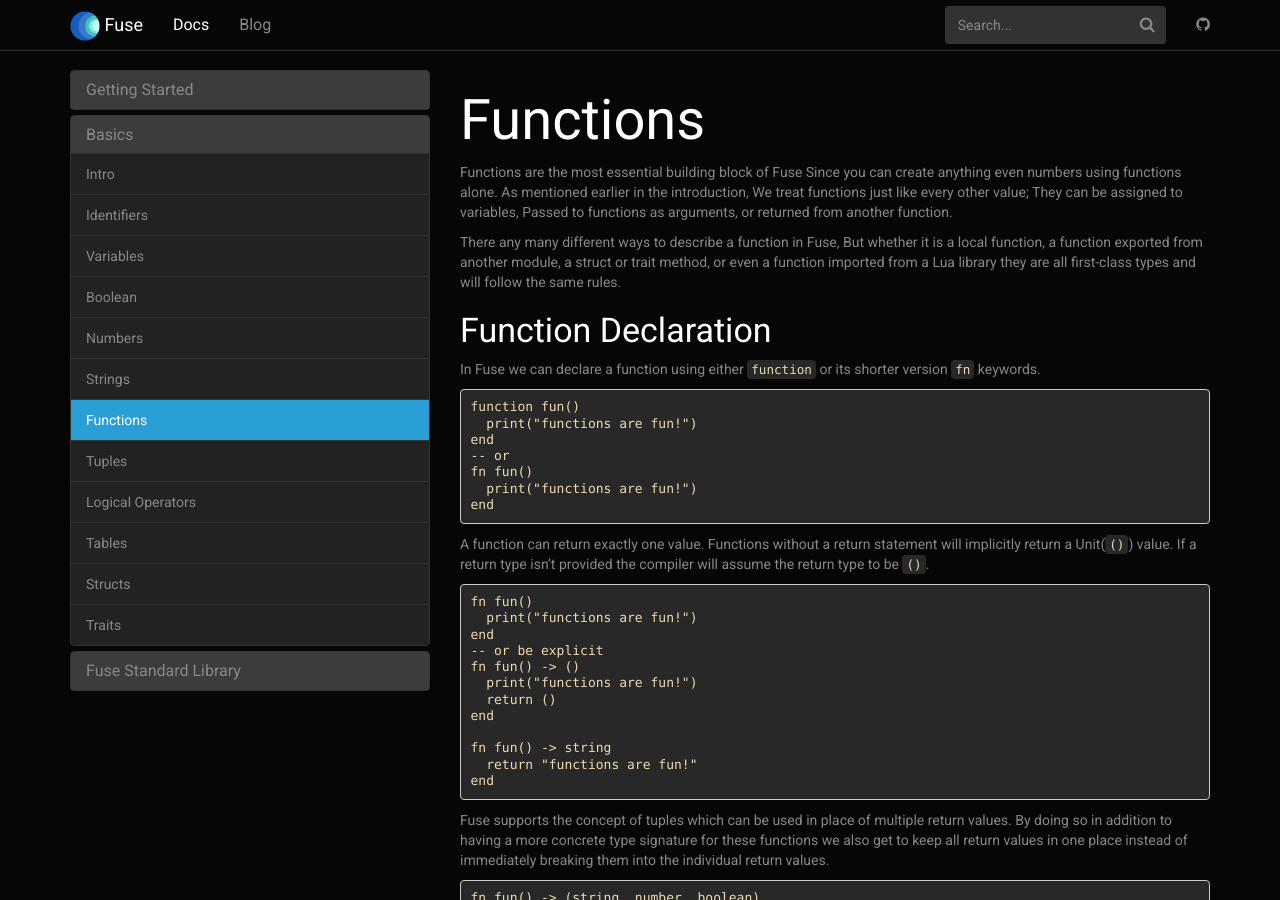
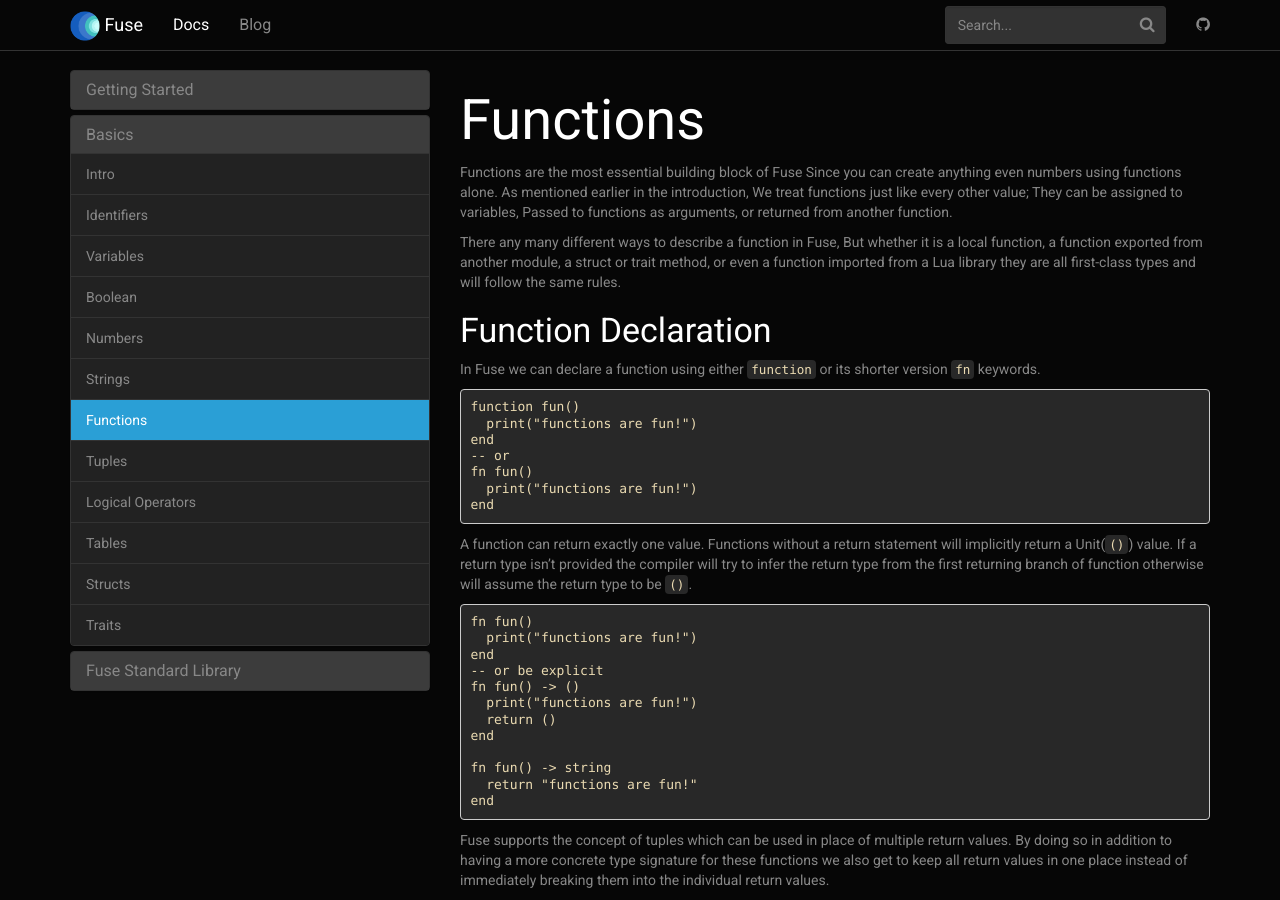
Before and after one commit to fuse-lang/fuse-lang.github.io, a Jekyll site: the page built from _docs/basics/06-functions.md, in a window 1280 px wide and 900 px high. Built offline with Jekyll 4.4.1, drawn with Linux system fonts in a browser that asks for light colours.

Commit message:
add note about function return type inference.

````diff
--- a/_docs/basics/06-functions.md
+++ b/_docs/basics/06-functions.md
@@ -21,7 +21,7 @@ fn fun()
 end
 ```
 
-A function can return exactly one value. Functions without a return statement will implicitly return a Unit(`()`) value. If a return type isn't provided the compiler will assume the return type to be `()`.
+A function can return exactly one value. Functions without a return statement will implicitly return a Unit(`()`) value. If a return type isn't provided the compiler will try to infer the return type from the first returning branch of function otherwise will assume the return type to be `()`.
 
 ```fuse
 fn fun()
````
